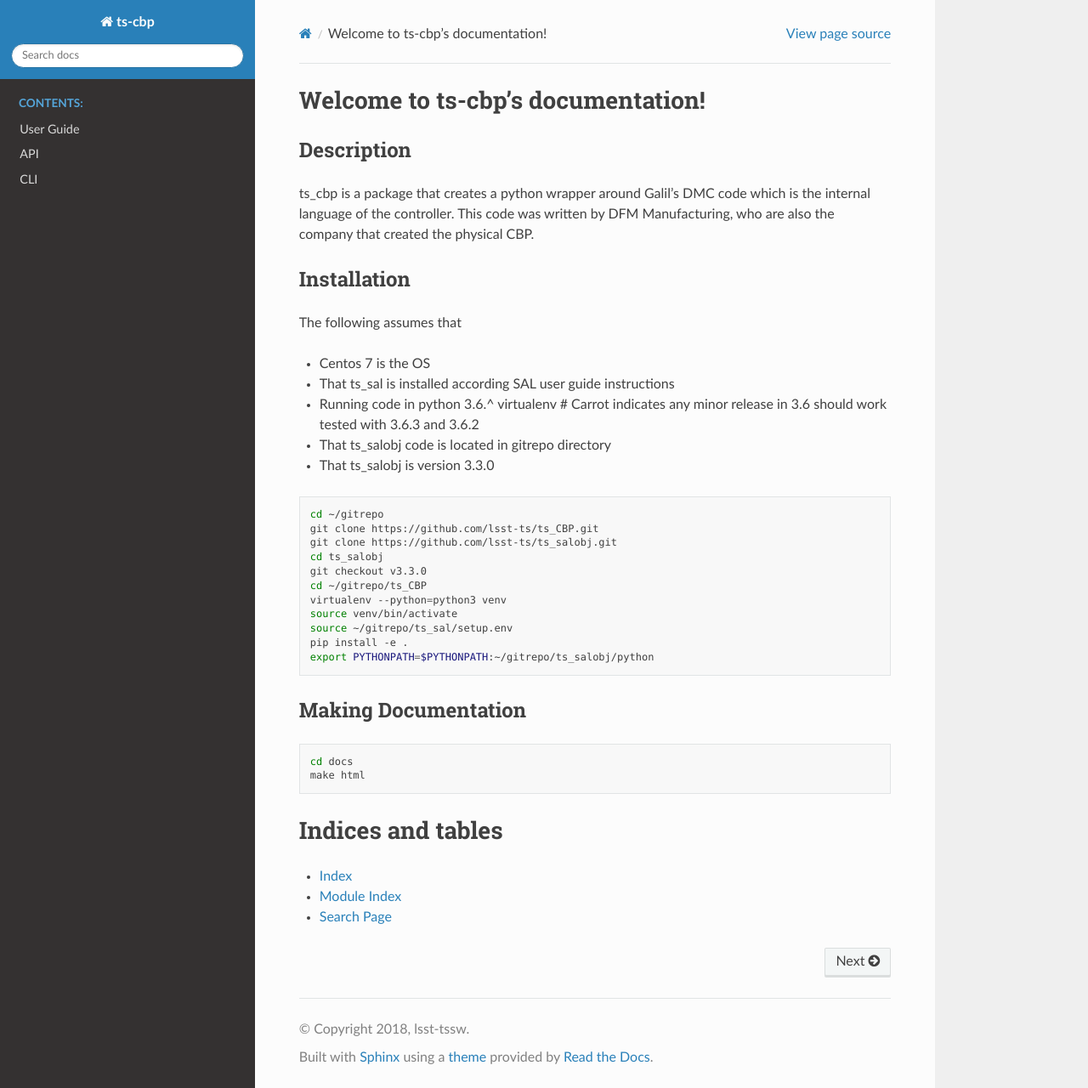
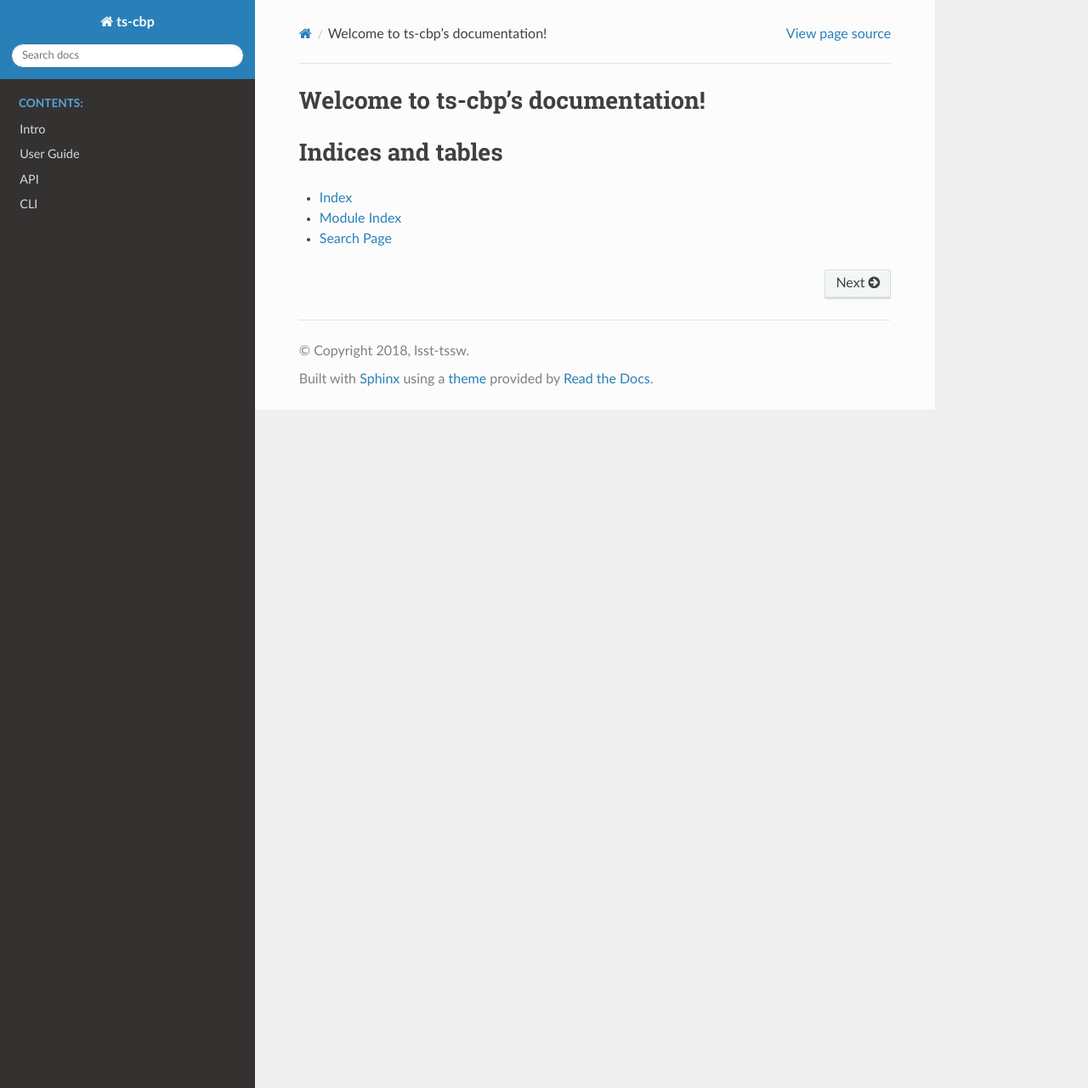
Before and after one commit to lsst-ts/ts_cbp, a Sphinx documentation site: the page built from docs/source/index.rst, in a window 1280 px wide and 1280 px high. Shown: the whole window at 85% size. Built offline with Sphinx 7.4.7 and the Read the Docs theme 2.0.0, drawn with Linux system fonts in a browser that asks for light colours; formulas are drawn with MathJax 3.

Commit message:
Corrected documentation

```diff
--- a/docs/source/cli.rst
+++ b/docs/source/cli.rst
@@ -1,6 +1,5 @@
 CLI
 ===
-
 
 .. argparse::
    :module: lsst.ts.cbp.cli
--- a/docs/source/conf.py
+++ b/docs/source/conf.py
@@ -50,7 +50,7 @@
     'sphinx.ext.viewcode',
     'sphinx.ext.napoleon',
     'sphinxarg.ext',
-    'sphinxcontrib.confluencebuilder'
+    'sphinx.ext.autosectionlabel',
 ]
 
 # Add any paths that contain templates here, relative to this directory.
@@ -198,3 +198,6 @@
 
 # If true, `todo` and `todoList` produce output, else they produce nothing.
 todo_include_todos = True
+todo_link_only = True
+
+autosectionlabel_prefix_document = True
--- a/docs/source/index.rst
+++ b/docs/source/index.rst
@@ -10,47 +10,12 @@
    :hidden:
    :caption: Contents:
 
+   intro
    user_guide
    api
    cli
 
 
-Description
------------
-ts_cbp is a package that creates a python wrapper around Galil's DMC code which is the internal language of the
-controller. This code was written by DFM Manufacturing, who are also the company that created the physical CBP.
-
-Installation
-------------
-The following assumes that
-
-* Centos 7 is the OS
-* That ts_sal is installed according SAL user guide instructions
-* Running code in python 3.6.^ virtualenv # Carrot indicates any minor release in 3.6 should work tested with 3.6.3 and 3.6.2
-* That ts_salobj code is located in gitrepo directory
-* That ts_salobj is version 3.3.0
-
-.. code-block:: bash
-
-   cd ~/gitrepo
-   git clone https://github.com/lsst-ts/ts_CBP.git
-   git clone https://github.com/lsst-ts/ts_salobj.git
-   cd ts_salobj
-   git checkout v3.3.0
-   cd ~/gitrepo/ts_CBP
-   virtualenv --python=python3 venv
-   source venv/bin/activate
-   source ~/gitrepo/ts_sal/setup.env
-   pip install -e .
-   export PYTHONPATH=$PYTHONPATH:~/gitrepo/ts_salobj/python
-
-Making Documentation
---------------------
-
-.. code-block:: bash
-
-   cd docs
-   make html
 
 
 Indices and tables
```
Also changed, not shown: docs/source/intro.rst (added, +70 -0 lines), docs/source/user_guide.rst (+6 -3 lines), 2 other files.
